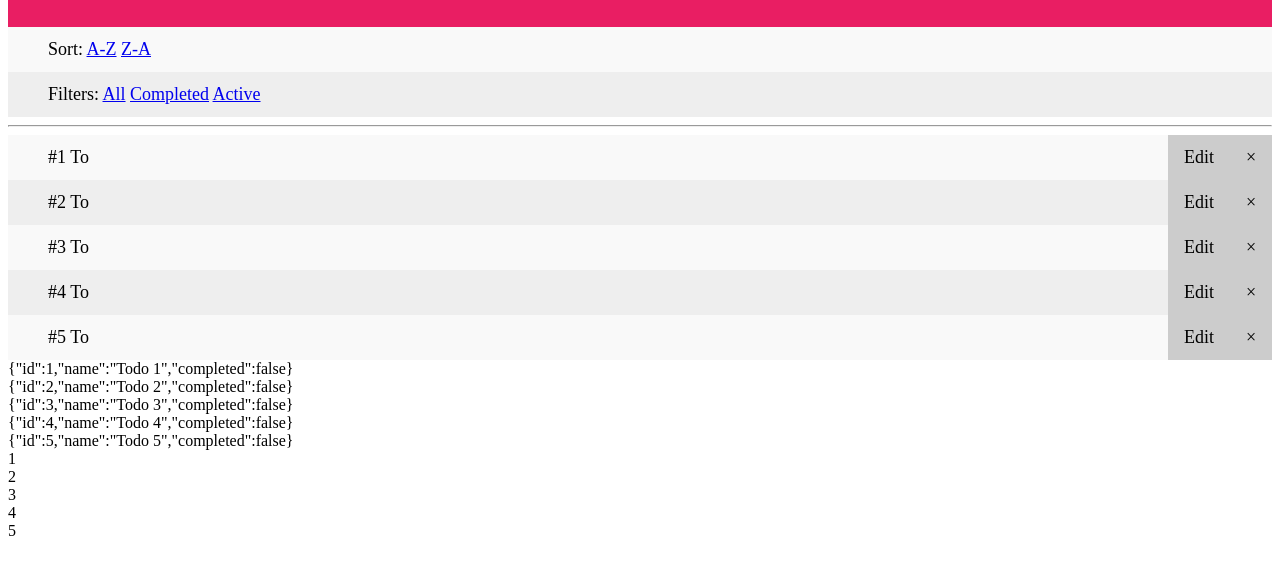
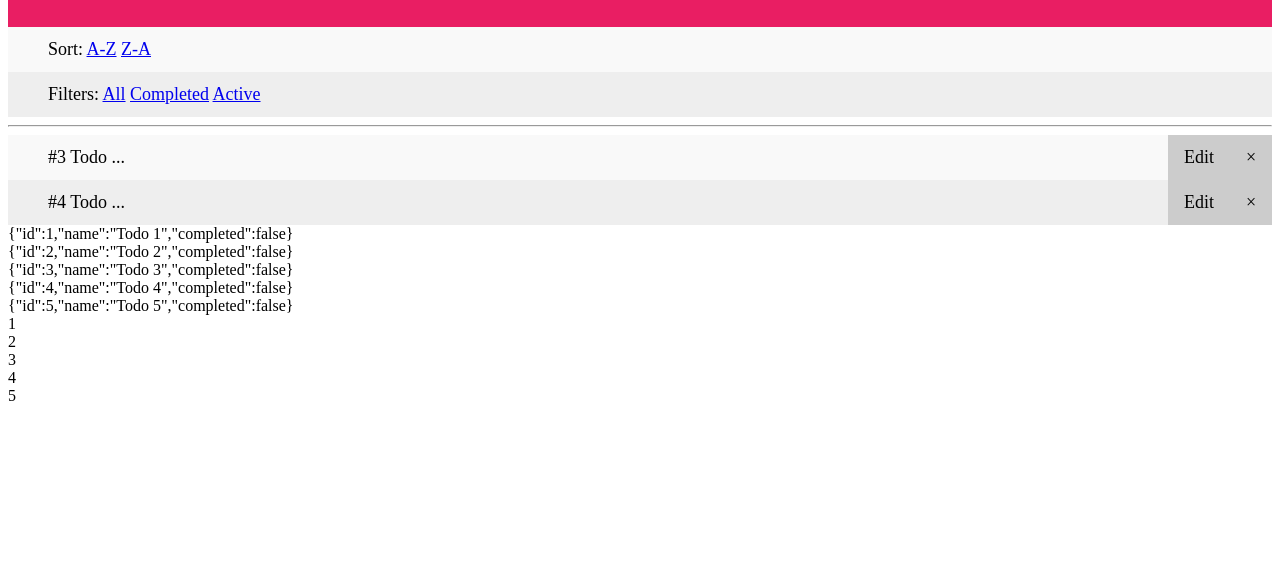
Before and after one commit to copaste/vejs, a plain HTML site: page todo-list.html in a window 1280 px wide. Shown: the part 146-720 px from the top of the page. Drawn offline with Linux system fonts and the light colour scheme.

```diff
--- a/todo-list.html
+++ b/todo-list.html
@@ -34,8 +34,8 @@
         </ul>
         <hr>
         <ul id="todoList">
-            <li ve:for="todo in todos track by id" ve:class="{checked: todo.completed}" [attr.id]="todo.id">
-                <div ve:click="toggleStatus(todo)">#{{todo.id}} {{todo.name | limitTo:2:2}}</div>
+            <li ve:for="todo in todos | slice:2 track by id" ve:class="{checked: todo.completed}" [attr.id]="todo.id">
+                <div ve:click="toggleStatus(todo)">#{{todo.id}} {{ todo.name | limitTo:4 + ' ...' }}</div>
                 <span ve:click="editTodo(todo)" class="close edit">Edit</span>
                 <span ve:click="removeTodo(todo)" class="close">×</span>
             </li>
--- a/ve.js
+++ b/ve.js
@@ -445,11 +445,10 @@
                 return fn.call(context, localContext || {});
             }
         }
-        console.info(expression);
+
         expression = detectExpressionFilters(expression);
         lexerTokens = lex.lex(expression);
-console.info(expression);
-console.info(lexerTokens);
+
         for (var i = 0; i < lexerTokens.length; i++) {
             if (
                 lexerTokens[i].identifier === true
@@ -495,7 +494,6 @@ console.info(lexerTokens);
     }
 
     function filterWrapper (filterName, args) {
-        console.log(filterName, args)
         return invokeFilter(filterName).apply(null, args)
     }
 
```
